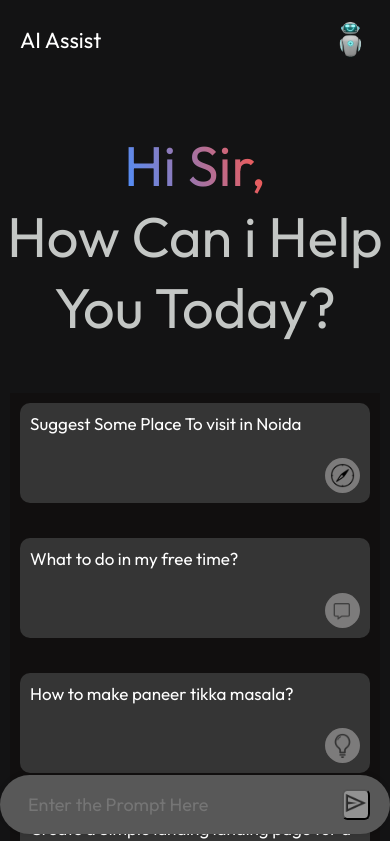
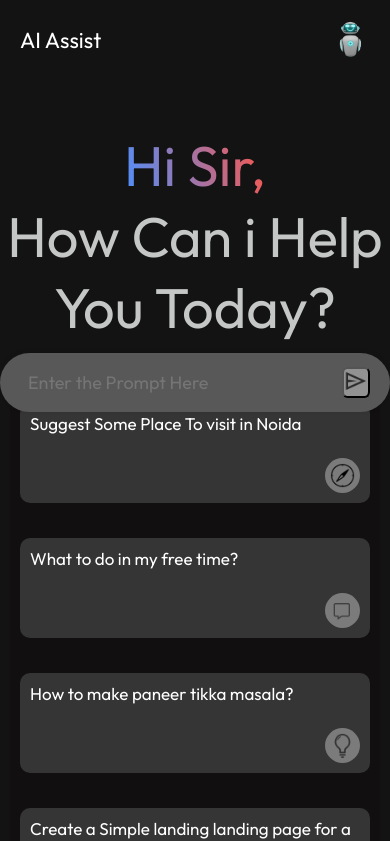
Before and after one commit to player29879/AI-Assist, a React (Vite) app: page / in a window 390 px wide. Shown: the top 841 px of the page. Built offline with nearby package versions, Linux system fonts and the light colour scheme.

Commit message:
Something fix

```diff
--- a/src/components/main/main.css
+++ b/src/components/main/main.css
@@ -17,7 +17,7 @@ body { overflow: hidden}
   @media screen and (max-width: 600px) {
     .search-box {
       position: fixed;
-      bottom: 0;
+      bottom: 50%;
       left: 0;
       width: 100%;
       background-color: #fff;
```
